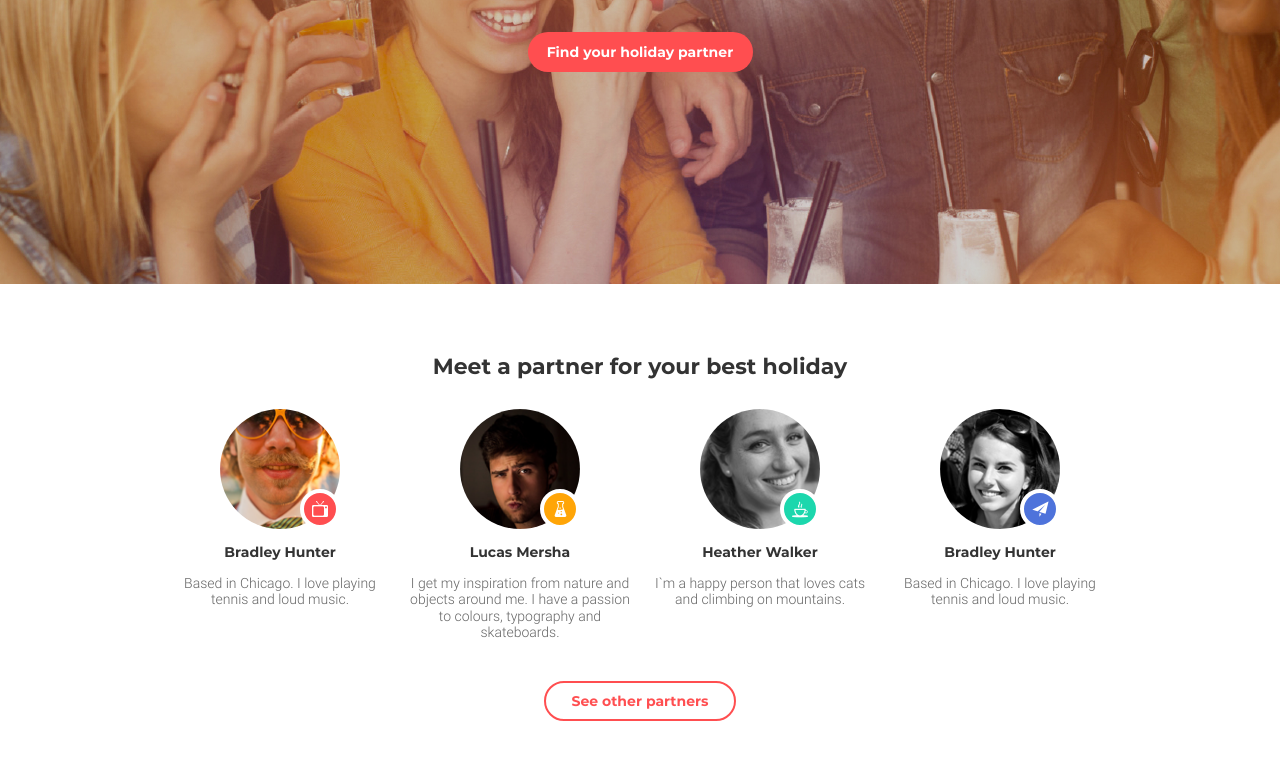
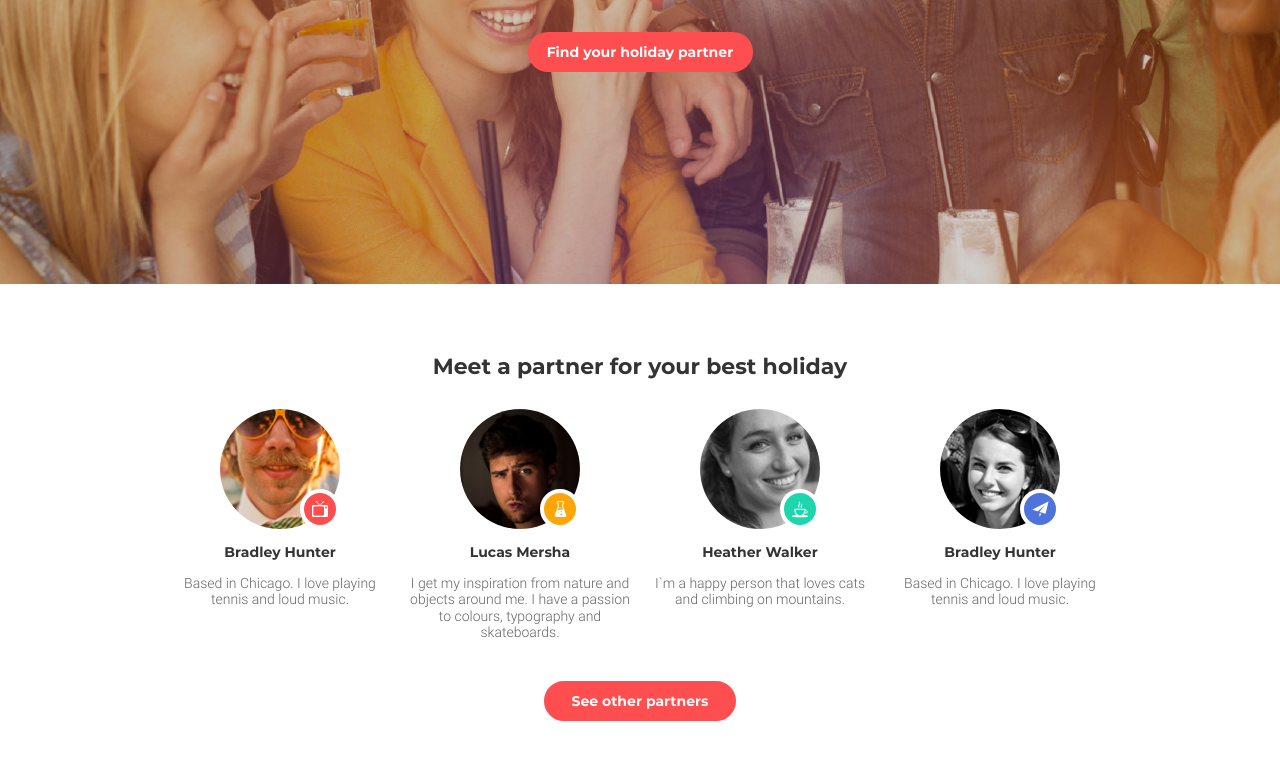
Before and after one commit to Qwertyon/homework8, a plain HTML site: page index.html in a window 1280 px wide. In both pictures the pointer is over the button "See other partners". Shown: the part 416-1175 px from the top of the page. Drawn offline with Linux system fonts and the light colour scheme.

Commit message:
add-hover

```diff
--- a/css/styles.css
+++ b/css/styles.css
@@ -237,6 +237,12 @@ button {
   border-radius: 20px;
   background-color: #ffffff;
   border: 2px solid #ff4e50;
+  cursor: pointer;
+}
+
+.btn-for-other:hover {
+  color: #ffffff;
+  background-color: #ff4e50;
 }
 
 @media (min-width: 768px) {
```
